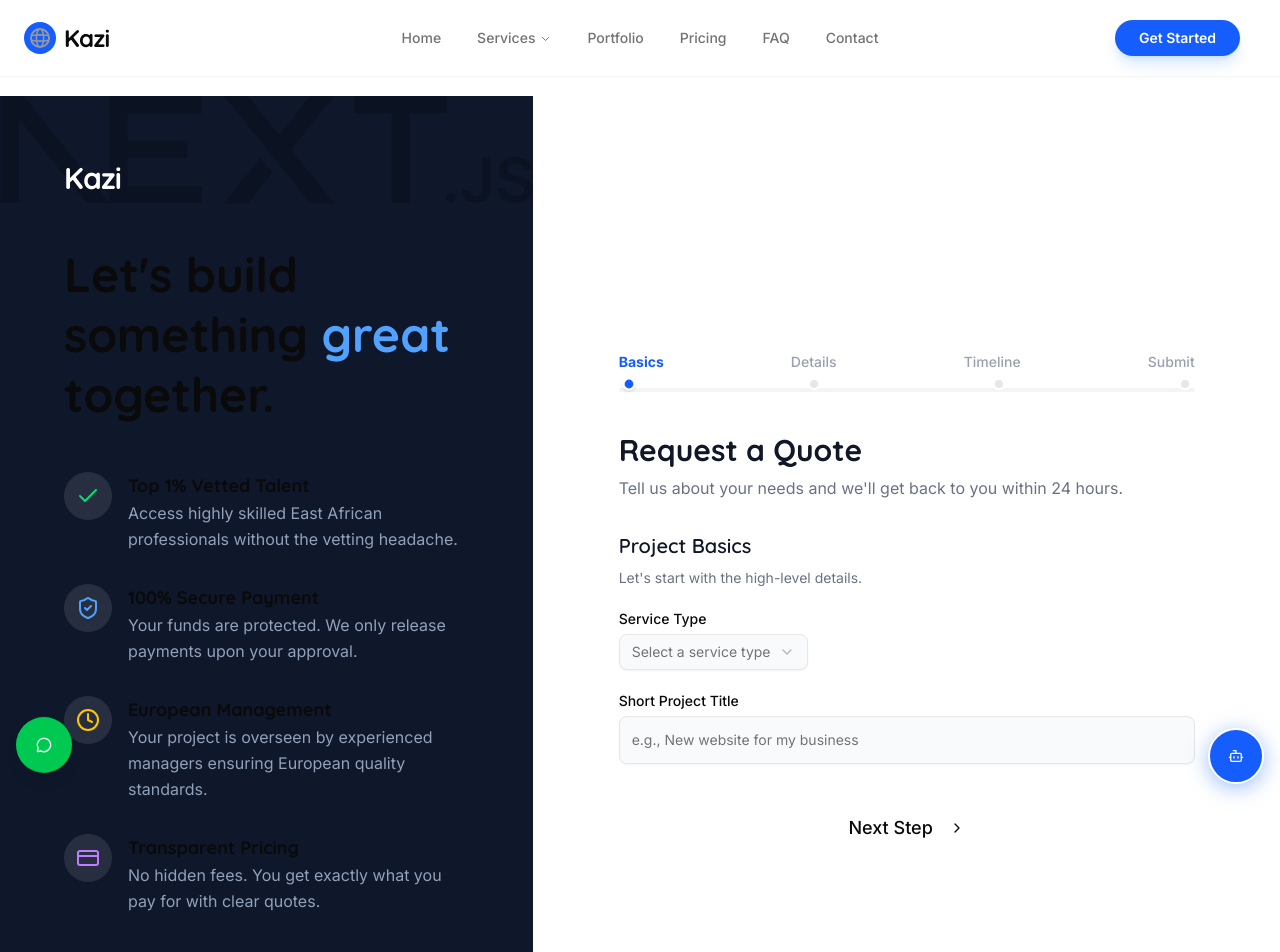
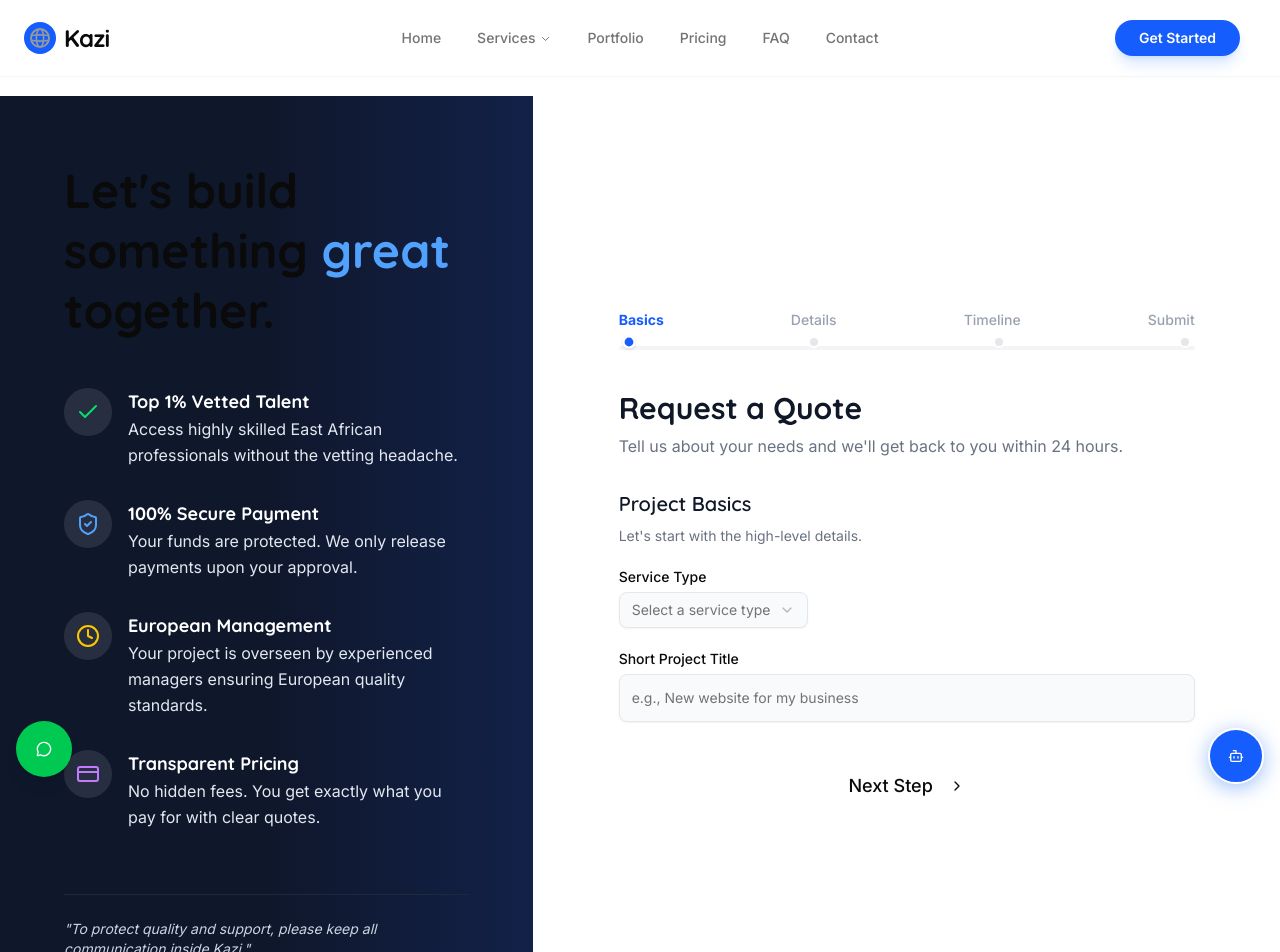
Before and after one commit to Atwoto/kazi_web, a Next.js app: page /contact in a window 1280 px wide. Shown: the top 952 px of the page. Built offline with nearby package versions, Linux system fonts and the light colour scheme.

Commit message:
first commit

```diff
--- a/app/contact/page.tsx
+++ b/app/contact/page.tsx
@@ -371,13 +371,9 @@ export default function ContactPage() {
         {/* Left Side: Value Props (Fixed Sidebar on Desktop) */}
         <div className="lg:w-5/12 bg-slate-900 text-white p-8 lg:p-16 flex flex-col justify-center relative overflow-hidden order-first">
            {/* Background Decoration */}
-           <div className="absolute top-0 left-0 w-full h-full bg-[url('/next.svg')] opacity-20 bg-right-top bg-no-repeat bg-contain" />
+           <div className="absolute top-0 right-0 w-1/2 h-full bg-gradient-to-l from-blue-900/30 to-transparent" />
 
-           <div className="relative z-10 pt-24 lg:pt-0"> {/* Added pt-24 to push content below Navbar */}
-             <Link href="/" className="inline-block mb-12">
-               <span className="text-3xl font-heading font-bold tracking-tight">Kazi</span>
-             </Link>
-
+           <div className="relative z-10 pt-24 lg:pt-0">
              <h1 className="text-4xl lg:text-5xl font-heading font-bold mb-8 leading-tight">
                Let's build something <span className="text-blue-400">great</span> together.
              </h1>
@@ -388,8 +384,8 @@ export default function ContactPage() {
                    <CheckIcon className="w-6 h-6 text-green-400" />
                  </div>
                  <div>
-                   <h3 className="font-bold text-lg">Top 1% Vetted Talent</h3>
-                   <p className="text-slate-400 leading-relaxed">Access highly skilled East African professionals without the vetting headache.</p>
+                   <h3 className="font-bold text-lg text-white">Top 1% Vetted Talent</h3>
+                   <p className="text-slate-200 leading-relaxed">Access highly skilled East African professionals without the vetting headache.</p>
                  </div>
                </div>
 
@@ -398,8 +394,8 @@ export default function ContactPage() {
                    <ShieldCheck className="w-6 h-6 text-blue-400" />
                  </div>
                  <div>
-                   <h3 className="font-bold text-lg">100% Secure Payment</h3>
-                   <p className="text-slate-400 leading-relaxed">Your funds are protected. We only release payments upon your approval.</p>
+                   <h3 className="font-bold text-lg text-white">100% Secure Payment</h3>
+                   <p className="text-slate-200 leading-relaxed">Your funds are protected. We only release payments upon your approval.</p>
                  </div>
                </div>
 
@@ -408,8 +404,8 @@ export default function ContactPage() {
                    <Clock className="w-6 h-6 text-yellow-400" />
                  </div>
                  <div>
-                   <h3 className="font-bold text-lg">European Management</h3>
-                   <p className="text-slate-400 leading-relaxed">Your project is overseen by experienced managers ensuring European quality standards.</p>
+                   <h3 className="font-bold text-lg text-white">European Management</h3>
+                   <p className="text-slate-200 leading-relaxed">Your project is overseen by experienced managers ensuring European quality standards.</p>
                  </div>
                </div>
 
@@ -418,13 +414,13 @@ export default function ContactPage() {
                    <CreditCard className="w-6 h-6 text-purple-400" />
                  </div>
                  <div>
-                   <h3 className="font-bold text-lg">Transparent Pricing</h3>
-                   <p className="text-slate-400 leading-relaxed">No hidden fees. You get exactly what you pay for with clear quotes.</p>
+                   <h3 className="font-bold text-lg text-white">Transparent Pricing</h3>
+                   <p className="text-slate-200 leading-relaxed">No hidden fees. You get exactly what you pay for with clear quotes.</p>
                  </div>
                </div>
              </div>
 
-             <p className="mt-16 text-sm text-slate-500 italic border-t border-slate-800 pt-6">
+             <p className="mt-16 text-sm text-slate-300 italic border-t border-slate-800 pt-6">
                "To protect quality and support, please keep all communication inside Kazi."
              </p>
            </div>
```
Also changed, not shown: s,.jpg.
